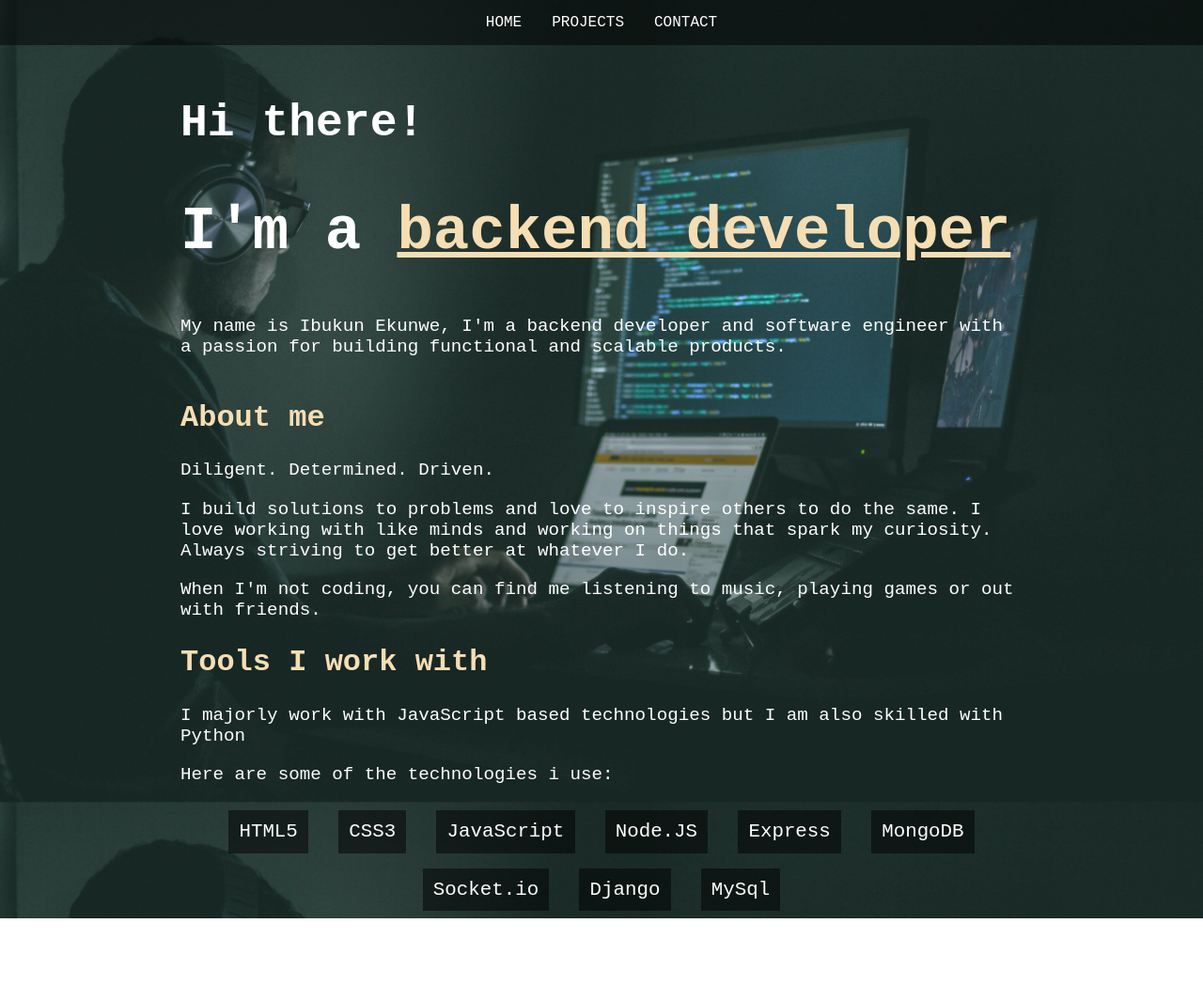
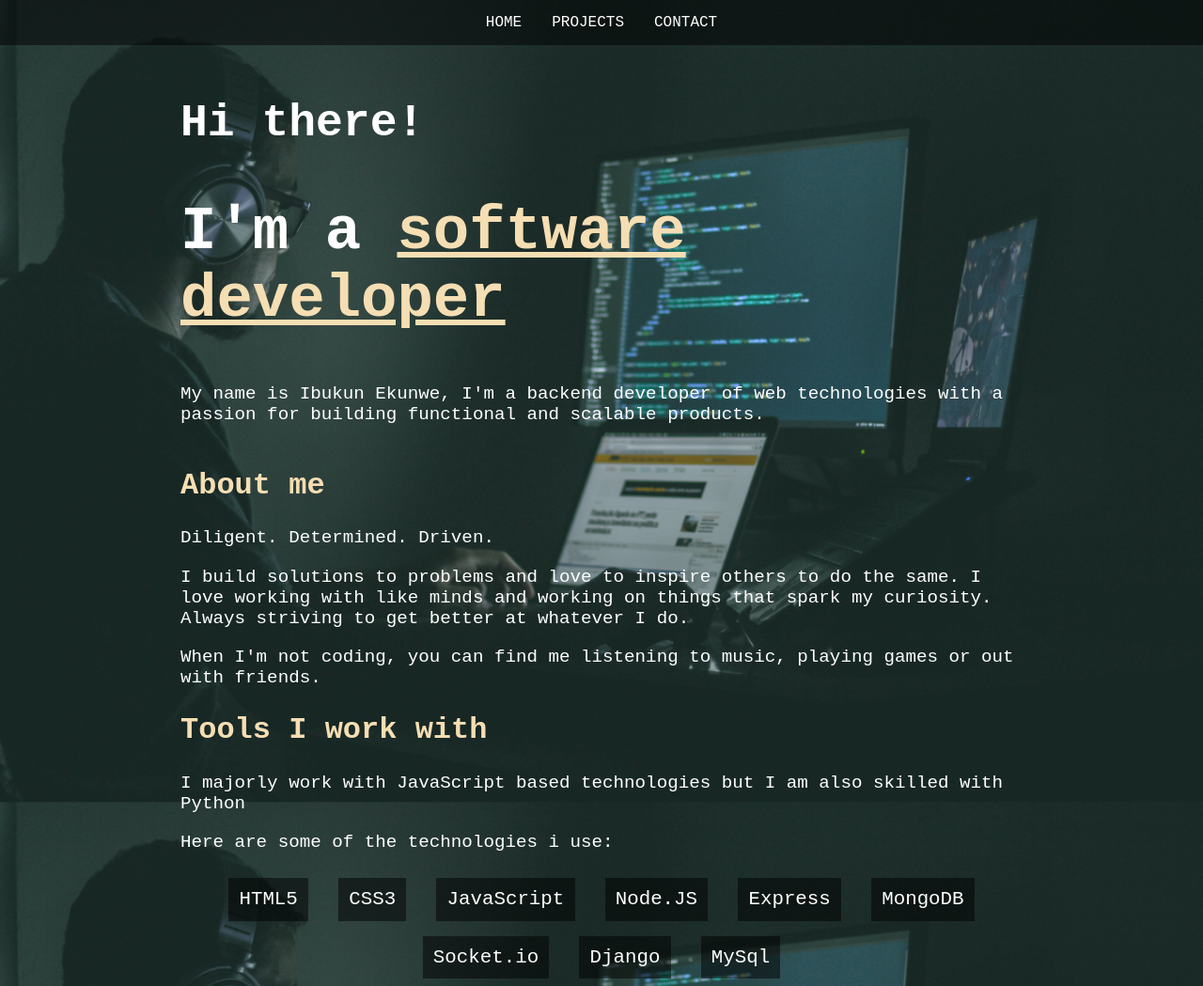
Before and after one commit to drvnprgrmr/drvnprgrmr.github.io, a plain HTML site: page index.html in a window 1280 px wide. Shown: the whole page at 94% size. Before the commit the page ends 977 px from the top, so only its background shows below. Drawn offline with Linux system fonts and the light colour scheme.

Commit message:
Update index.html

```diff
--- a/index.html
+++ b/index.html
@@ -24,10 +24,9 @@
       <section id="intro">
         <div class="container">
           <h1>Hi there!</h1>
-          <h2>I'm a <span style="text-decoration: underline; color: wheat;">backend developer</span></h2>
+          <h2>I'm a <span style="text-decoration: underline; color: wheat;">software developer</span></h2>
           <p>
-            My name is Ibukun Ekunwe, I'm a backend developer and software engineer with a passion for building functional and scalable products.
-
+            My name is Ibukun Ekunwe, I'm a backend developer of web technologies with a passion for building functional and scalable products.
           </p>
 
         </div>
```
